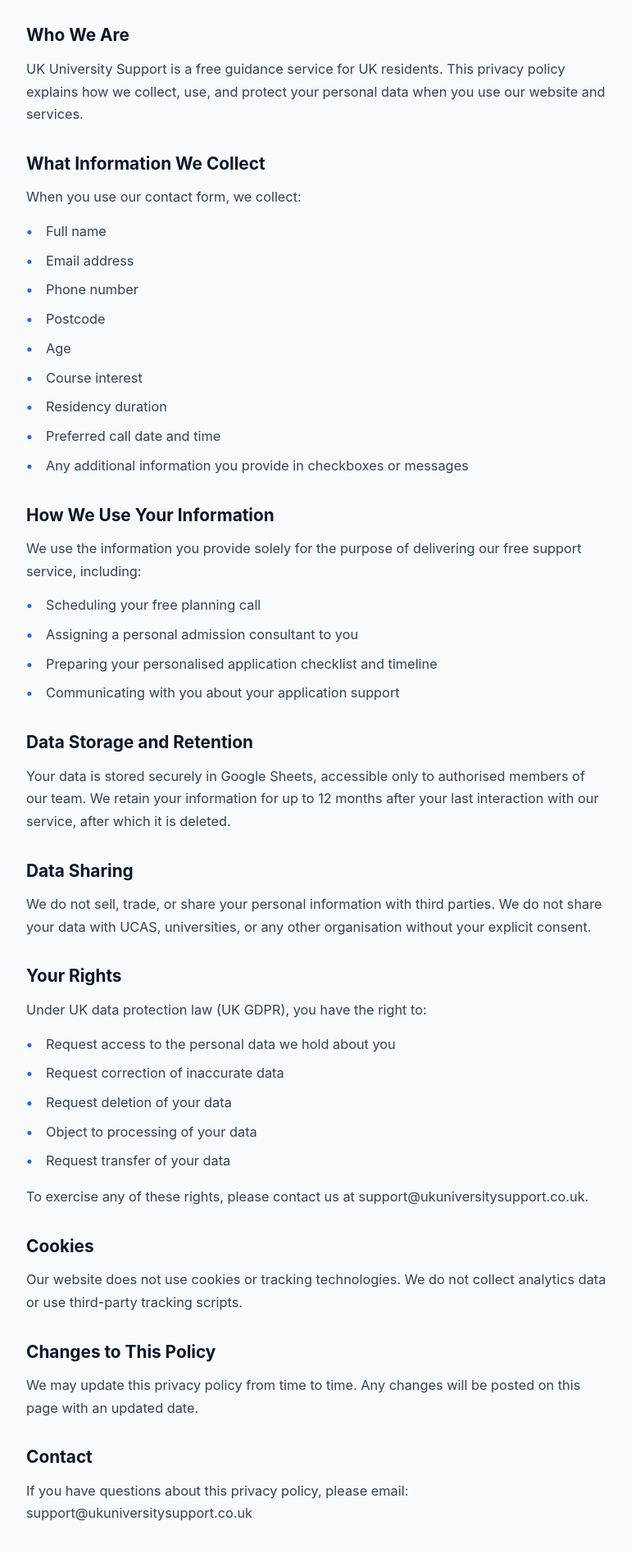
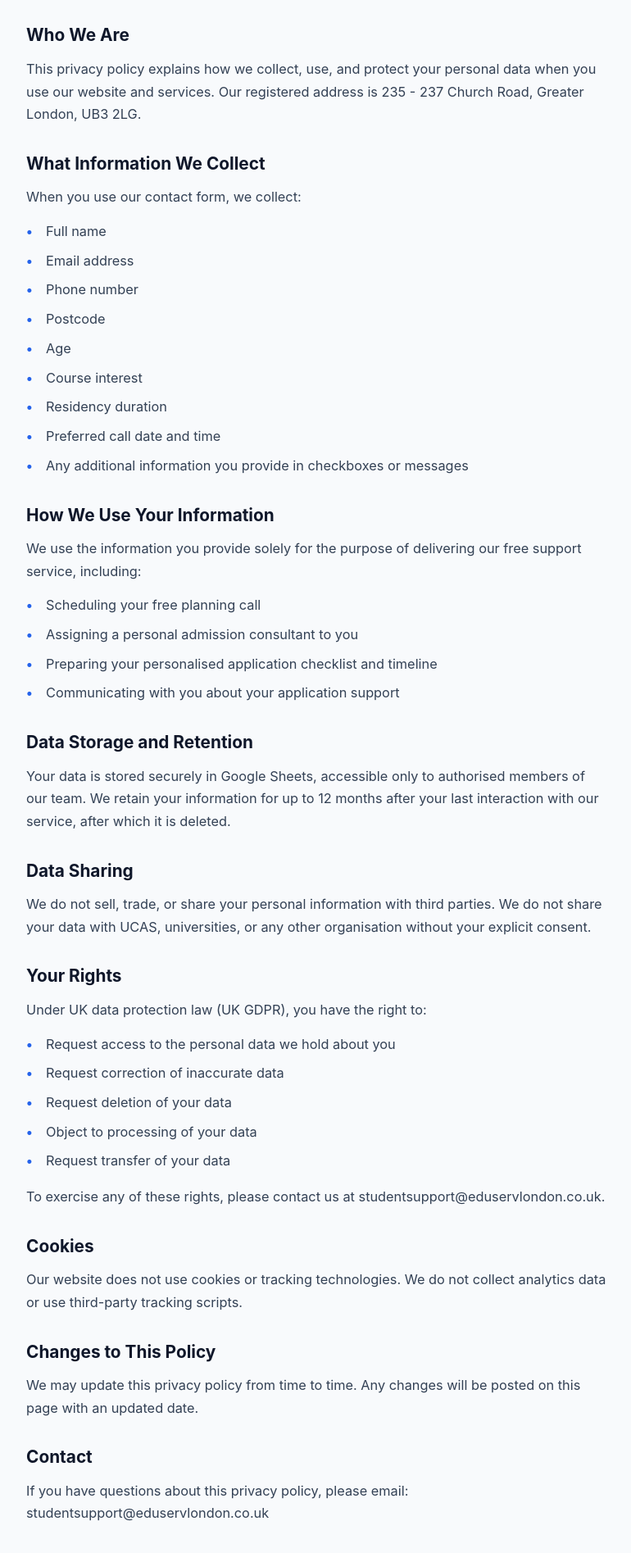
Before and after one commit to torche0713-oss/uk-university-support, a plain HTML site: page privacy.html in a window 1280 px wide. Shown: the part 327-2222 px from the top of the page at 82% size, without its empty margins (252-1022 px from the left). Drawn offline with Linux system fonts and the light colour scheme.

Commit message:
Add files via upload
updated with email and company address

```diff
--- a/privacy.html
+++ b/privacy.html
@@ -48,7 +48,7 @@
     <p><strong>Last updated:</strong> May 2026</p>
 
     <h2>Who We Are</h2>
-    <p>UK University Support is a free guidance service for UK residents. This privacy policy explains how we collect, use, and protect your personal data when you use our website and services.</p>
+    <p>This privacy policy explains how we collect, use, and protect your personal data when you use our website and services. Our registered address is 235 - 237 Church Road, Greater London, UB3 2LG.</p>
 
     <h2>What Information We Collect</h2>
     <p>When you use our contact form, we collect:</p>
@@ -88,7 +88,7 @@
       <li>Object to processing of your data</li>
       <li>Request transfer of your data</li>
     </ul>
-    <p>To exercise any of these rights, please contact us at support@ukuniversitysupport.co.uk.</p>
+    <p>To exercise any of these rights, please contact us at studentsupport@eduservlondon.co.uk.</p>
 
     <h2>Cookies</h2>
     <p>Our website does not use cookies or tracking technologies. We do not collect analytics data or use third-party tracking scripts.</p>
@@ -97,7 +97,7 @@
     <p>We may update this privacy policy from time to time. Any changes will be posted on this page with an updated date.</p>
 
     <h2>Contact</h2>
-    <p>If you have questions about this privacy policy, please email: support@ukuniversitysupport.co.uk</p>
+    <p>If you have questions about this privacy policy, please email: studentsupport@eduservlondon.co.uk</p>
   </div>
 </div>
 </body>
```
Also changed, not shown: about.html (+3 -0 lines), disclaimer.html (+1 -1 lines), index.html (+1 -0 lines), terms.html (+2 -2 lines).
